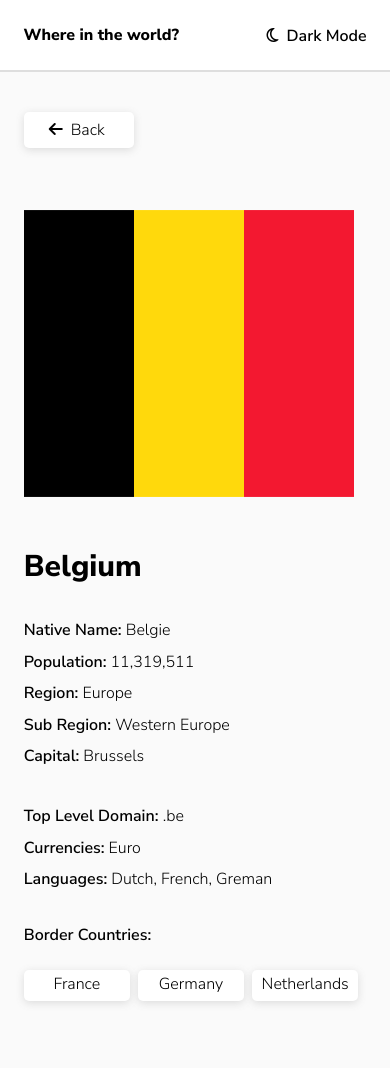
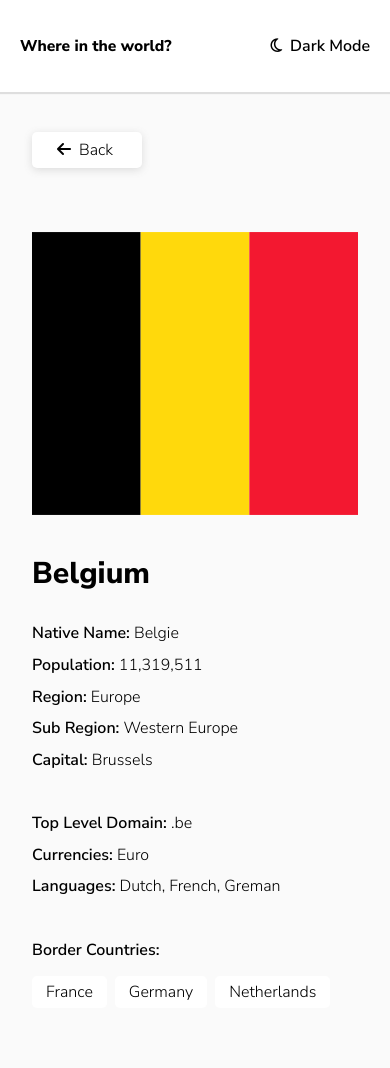
Before and after one commit to ghanayemomar/WhereInTheWorld, a plain HTML site: page detail.html in a window 390 px wide. Drawn offline with Linux system fonts and the light colour scheme.

Commit message:
detail and main fixed

```diff
--- a/assets/css/detail.css
+++ b/assets/css/detail.css
@@ -18,29 +18,31 @@ body {
 
 .header {
     display: flex;
-    max-width: 100%;
-    position: fixed;
-    top: 0px;
+    position: sticky;
+    top: -0px;
+    left: 0px;
     right: 0px;
-    left: 0px;
     justify-content: space-between;
     align-items: center;
     background-color: #ffffff;
-    margin-bottom: 2rem;
-    padding: 20px;
-    height: 30px;
-    box-shadow: 0px 2px 0px 0px rgba(0, 0, 0, 0.11);
+    padding: 25px 80px;
+    max-width: 100%;
+    box-shadow: 0px 2px 1px 0px rgba(0, 0, 0, 0.11);
     z-index: 1;
 }
 
 .title {
-    margin-left: 5%;
     font-weight: 800;
-    font-size: clamp(16px, 6vw, 23px);
+    font-size: clamp(18px, 6vw, 23px);
+}
+
+.dark-mode-button {
+    border: none;
+    background-color: #ffffff;
+    cursor: pointer;
 }
 
 .dark-mode {
-    margin-right: 5%;
     font-size: 16px;
 }
 
@@ -50,14 +52,13 @@ body {
     font-size: 16px;
 }
 
+
 .wrapper {
-    margin: 9rem 6% 3rem 6%;
+    margin: 5rem 6%;
     max-width: 88%;
-    /* background-color: #fafafa; */
 }
 
 .button {
-    margin-bottom: 5rem;
     min-width: 10%;
 }
 
@@ -80,15 +81,14 @@ body {
 }
 
 .content {
+    padding: 5rem 0rem;
     display: flex;
     flex-direction: row;
     max-width: 100%;
 }
 
 .image {
-    /* display: flex; */
     min-width: 40%;
-    /* justify-content: flex-start; */
 }
 
 
@@ -104,10 +104,6 @@ body {
     margin-top: 3rem;
 }
 
-.country-name {
-    margin-bottom: 2rem;
-}
-
 .country-name>h1 {
     font-weight: 800;
     font-size: 30px;
@@ -117,11 +113,13 @@ body {
     display: flex;
     flex-wrap: wrap;
     justify-content: space-between;
-    width: 100%;
+    max-width: 100%;
+    padding: 2rem 0 3.5rem 0;
 }
 
 ul li {
     margin-bottom: 0.6rem;
+    list-style: none;
 }
 
 .label {
@@ -131,36 +129,35 @@ ul li {
 
 .border {
     display: flex;
-    flex-wrap: wrap;
     flex-direction: row;
     align-items: center;
-    margin-top: 3.5rem;
-
 }
 
 .border>span {
     font-weight: 600;
-    margin-bottom: 1rem;
-    /* margin-top: 0.7rem; */
+    margin-right: 14px;
+
 }
+
 
 .countries {
     display: flex;
-    /* flex-wrap: wrap; */
-    margin-left: 14px;
+    flex-wrap: wrap;
+    max-width: 100%;
+
 
 }
 
 .countries>span {
+    margin: 5px;
+    display: flex;
+    flex-grow: 1;
+    align-items: center;
+    justify-content: center;
     text-align: center;
-    margin-bottom: 1rem;
-    margin-right: 10px;
-    width: 100px;
-    height: 25px;
-    padding: 3.1px 3.1px;
     background-color: #ffffff;
+    padding: 5px 20px;
     border-radius: 5px;
-    box-shadow: rgba(99, 99, 99, 0.2) 0px 2px 8px 0px;
 }
 
 
@@ -170,39 +167,21 @@ ul li {
         background-color: #fafafa
     }
 
-    /* .header {
-        display: flex;
-        flex-direction: row;
-        justify-content: space-between;
-        text-align: center;
-        align-items: center;
-        background-color: #ffffff;
-        margin-bottom: 0px;
-        box-shadow: 0px 2px 0px 0px rgba(0, 0, 0, 0.11);
-    } */
-
-    /* .header>h2 {
-        font-size: 16px;
-        font-weight: bold;
-    } */
+    .header {
+        padding: 35px 20px;
+        max-width: 100%;
+    }
 
     .title {
-        font-size: clamp(16px, 4vw, 20px);
-        position: static;
-        margin-left: 1%;
+        font-size: clamp(10px, 4vw, 20px);
     }
 
     .dark-mode {
-        font-size: clamp(16px, 4vw, 20px);
-        position: static;
-        margin-right: 1%;
-
+        font-size: clamp(10px, 4vw, 20px);
     }
 
     .button {
-        margin-top: 2rem;
         width: 30%;
-        margin-bottom: 3rem;
     }
 
     .button>button {
@@ -210,60 +189,67 @@ ul li {
     }
 
     .wrapper {
-        margin: 5rem auto;
+        max-width: 100%;
+        margin: 0rem;
+        padding: 2.5rem 2rem 0rem 2rem;
         box-sizing: border-box;
         background-color: #fafafa
     }
 
+
     .content {
+        padding: 4rem 0rem;
         flex-direction: column;
     }
 
     .image {
         width: 100%;
-        height: 350px;
+        height: auto;
     }
 
     .image>img {
-        max-width: 330px;
-        height: 90%;
-        margin-bottom: 2rem;
-        object-fit: contain;
+        width: 100%;
+        height: 100%;
+        object-fit: cover;
     }
 
     .details {
-        margin: 0;
+        margin: 0rem;
+        width: 100%;
+        padding: 2rem 0rem 0rem 0rem;
+
     }
 
     .info-wrapper {
+        display: flex;
+        max-width: 100%;
         flex-direction: column;
+        padding: 1.8rem 0rem 2rem 0rem;
     }
 
-
     .info2 {
-        width: 250px;
-        margin-top: -1rem;
-        position: static;
-        right: 0;
+        flex-wrap: wrap;
+        padding-top: 2rem;
     }
 
     .border {
         display: flex;
-        margin-top: 1.5rem;
+        flex-direction: column;
         align-items: flex-start;
-        flex-direction: column;
-    }
-
-    .countries {
-        flex-wrap: nowrap;
-        align-items: center;
-        justify-content: center;
-        margin-top: 0.5rem;
-        margin-left: 0px;
     }
 
     .countries>span {
-        margin-right: 0.5rem;
-        margin-bottom: 4rem;
+        margin: 15px 8px 0px 0px;
+        display: flex;
+        flex-wrap: wrap;
+        flex-direction: column;
+        flex-grow: 1;
+        align-items: center;
+        justify-content: center;
+        text-align: center;
+        background-color: #ffffff;
+        padding: 5px 14px;
+        border-radius: 5px;
     }
+
 }
--- a/assets/css/main.css
+++ b/assets/css/main.css
@@ -18,7 +18,7 @@ body {
 .header {
     display: flex;
     position: sticky;
-    top: 0px;
+    top: -1px;
     left: 0px;
     right: 0px;
     justify-content: space-between;
@@ -135,7 +135,7 @@ body {
 
 .cards-container {
     display: grid;
-    grid-template-columns: repeat(auto-fill, minmax(220px, 1fr));
+    grid-template-columns: repeat(auto-fill, minmax(250px, 1fr));
     grid-template-rows: auto;
     grid-gap: 5rem;
 }
@@ -176,7 +176,7 @@ img {
 
 .country>h2 {
     width: 100%;
-    font-size: 16px;
+    font-size: 18px;
     font-weight: 800;
 }
 
@@ -190,18 +190,18 @@ ul {
 }
 
 
-@media (max-width: 768px) {
+@media (max-width: 670px) {
 
     .header {
         padding: 35px 20px;
     }
 
     .title {
-        font-size: clamp(14px, 4vw, 20px);
+        font-size: clamp(10px, 4vw, 20px);
     }
 
     .dark-mode {
-        font-size: clamp(14px, 4vw, 20px);
+        font-size: clamp(10px, 4vw, 20px);
     }
 
     .wrapper {
@@ -229,11 +229,11 @@ ul {
 
     .cards-container {
         display: grid;
-        grid-template-columns: repeat(auto-fill, minmax(1fr));
+        grid-template-columns: repeat(auto-fill, minmax(200px, 350px));
         max-width: 100%;
         row-gap: 3rem;
         justify-content: center;
-        padding: 35px 30px 0px 30px;
+        padding: 35px 10% 0px 10%;
     }
 
     .card-container {
--- a/detail.html
+++ b/detail.html
@@ -19,7 +19,7 @@
     <div class="container">
         <header class="header">
             <h1 class="title">Where in the world?</h1>
-            <i class="dark-mode fa-regular fa-moon"><span>Dark Mode</span></i>
+            <button class="dark-mode-button"><i class="dark-mode fa-regular fa-moon"><span>Dark Mode</span></i></button>
         </header>
         </header>
         <div class="wrapper">
@@ -43,7 +43,7 @@
                     <div class="info-wrapper">
 
                         <div class="info1">
-                            <ul style="list-style: none;">
+                            <ul>
                                 <li>
                                     <span class="label">Native Name:</span>
                                     <span class="value">Belgie</span>
@@ -67,7 +67,7 @@
                             </ul>
                         </div>
                         <div class="info2">
-                            <ul style="list-style: none;">
+                            <ul>
                                 <li>
                                     <span class="label">Top Level Domain: </span>
                                     <span class="value">.be</span>
@@ -90,9 +90,9 @@
                             <span>France</span>
                             <span>Germany</span>
                             <span>Netherlands</span>
-
                         </div>
                     </div>
+
 
 
                 </div>
```
